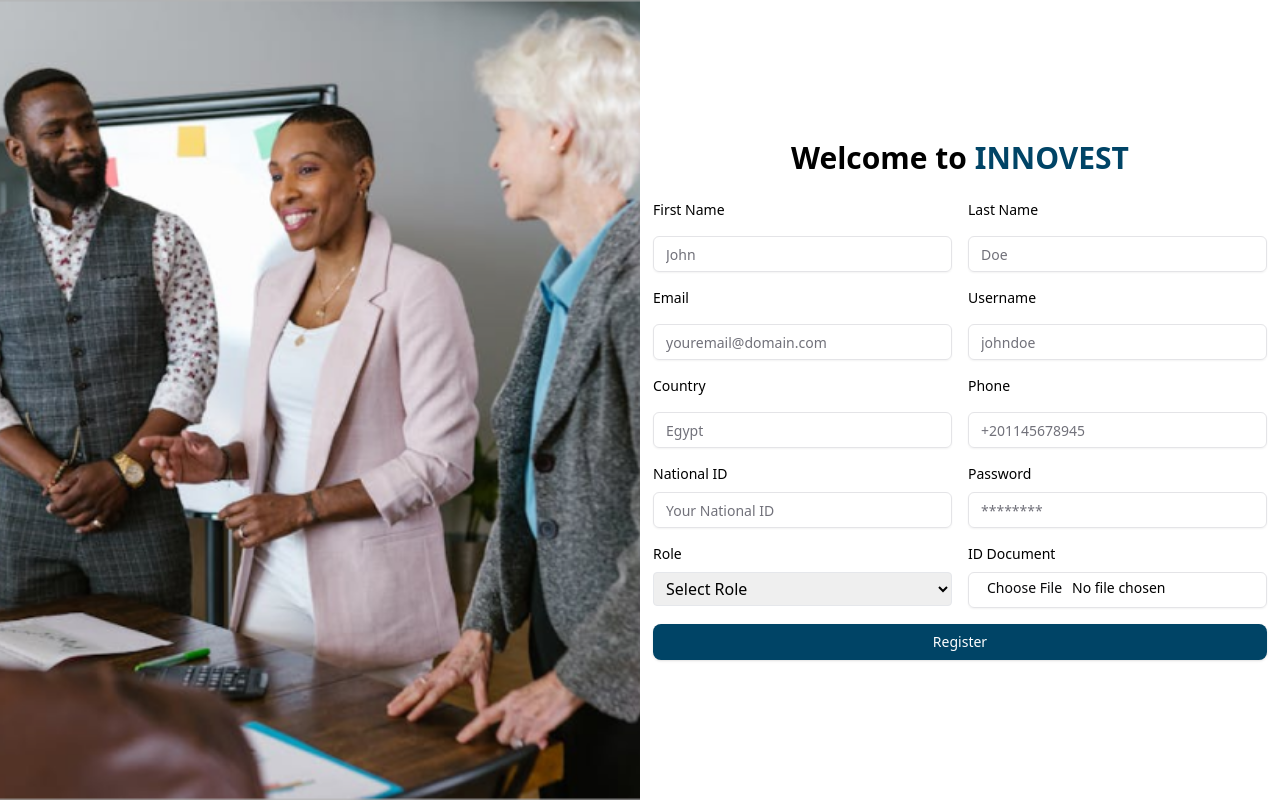
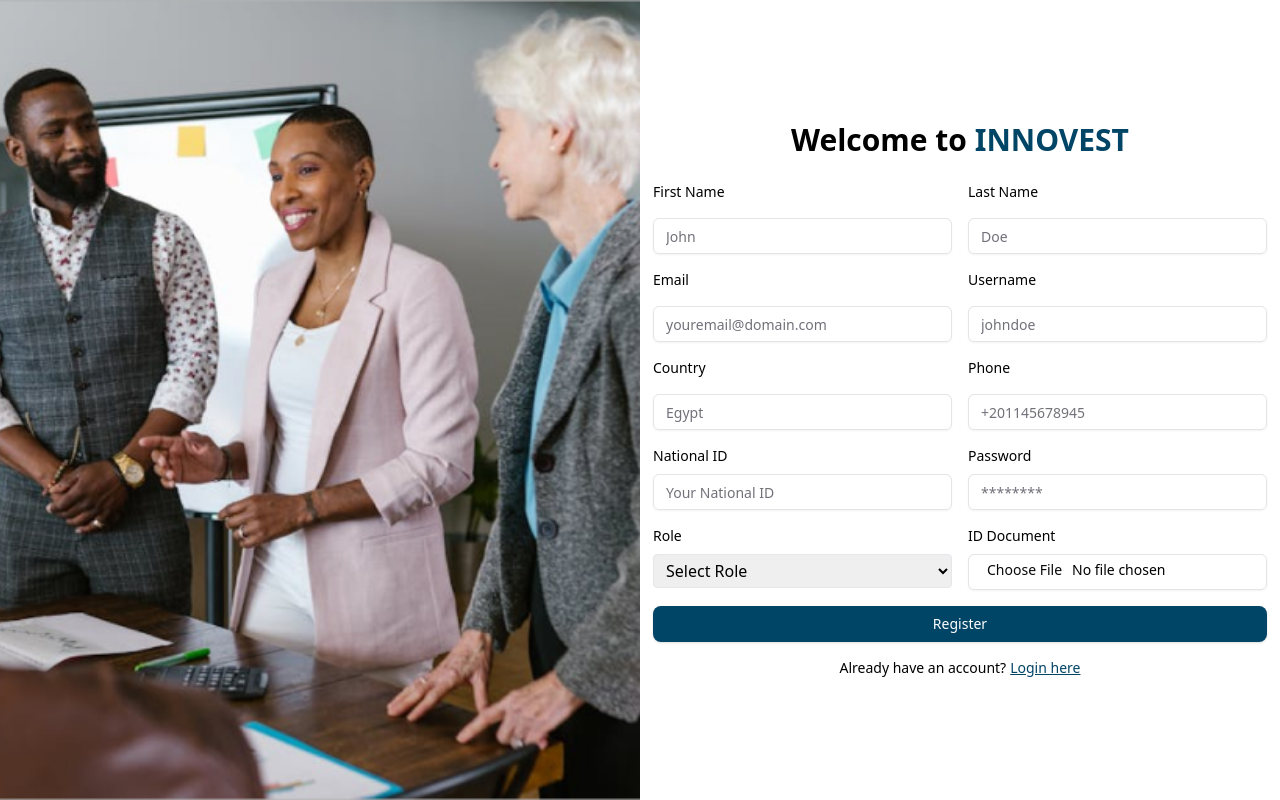
Before and after one commit to MarwaAshraf1812/Innovest-client, a React (Vite) app: page /register in a window 1280 px wide. Built offline with nearby package versions, Linux system fonts and the light colour scheme.

Commit message:
feat: implement register page

```diff
--- a/src/pages/Auth/Register.tsx
+++ b/src/pages/Auth/Register.tsx
@@ -270,6 +270,17 @@
             {loading ? 'Registering...' : 'Register'}
           </Button>
         </form>
+        <div className="mt-4 text-center">
+          <p className="text-sm">
+            Already have an account?
+            <button
+              onClick={() => Navigate('/login')}
+              className="text-main_blue underline ml-1"
+            >
+              Login here
+            </button>
+          </p>
+        </div>
       </div>
     </div>
   )
```
